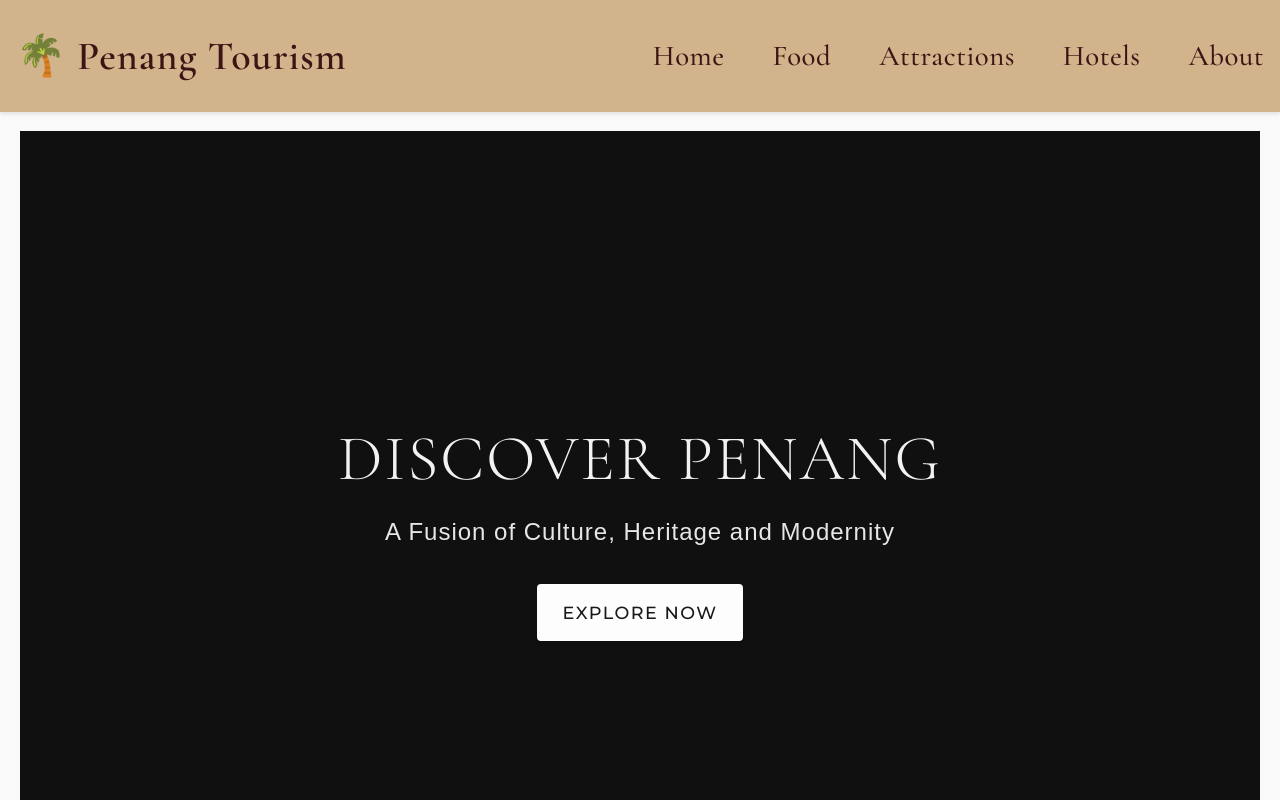
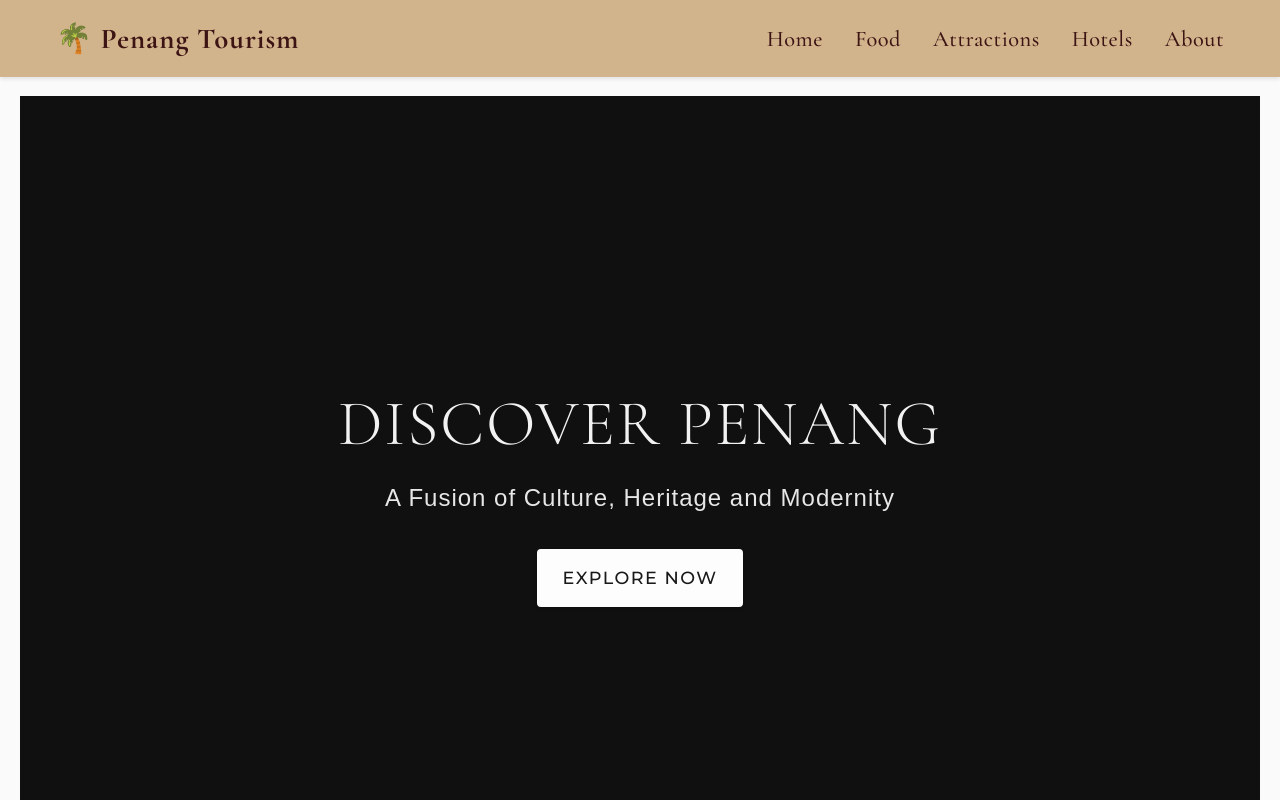
Before and after one commit to JerRenWong/Penang-Attractions-Web, a React (Create React App) app: page / in a window 1280 px wide. Shown: the top 800 px of the page. Built offline with nearby package versions, Linux system fonts and the light colour scheme.

Commit message:
Change the size of navbar

```diff
--- a/src/styles/Navbar.css
+++ b/src/styles/Navbar.css
@@ -1,6 +1,6 @@
 .navbar {
   background-color: #D2B48C;  /* Tan color that complements dark chocolate */
-  padding: 1.5rem 0;  /* Remove horizontal padding from navbar */
+  padding: 0.8rem 0;  /* Reduced from 1.5rem */
   position: sticky;
   top: 0;
   z-index: 1000;
@@ -8,7 +8,7 @@
 }
 
 .navbar-container {
-  max-width: 1400px;  /* Increased from 1200px */
+  max-width: 1200px;  /* Reduced from 1400px */
   margin: 0 auto;
   display: flex;
   justify-content: space-between;
@@ -21,17 +21,17 @@
   align-items: center;
   text-decoration: none;
   color: #3C1414;  /* Dark chocolate color */
-  font-size: 2.5rem;  /* Increased from 1.8rem */
-  font-weight: 600;
+  font-size: 1.8rem;  /* Reduced from 2.5rem */
+  font-weight: bold;
   font-family: var(--font-heading);
   letter-spacing: 1px;
   margin-left: -1rem;  /* Move logo more to the left */
 }
 
 .navbar-logo-icon {
-  height: 45px;  /* Increased from 35px */
+  height: 35px;  /* Reduced from 45px */
   width: auto;
-  margin-right: 15px;  /* Increased from 12px */
+  margin-right: 12px;  /* Reduced from 15px */
 }
 
 .navbar-logo span {
@@ -49,17 +49,20 @@
 }
 
 .nav-item {
-  margin-left: 3rem;  /* Increased spacing between nav items */
+  margin-left: 2rem;  /* Reduced from 3rem */
+  position: relative;
 }
 
 .nav-link {
   color: #3C1414;  /* Dark chocolate color */
   text-decoration: none;
-  font-size: 1.8rem;  /* Increased from 1.2rem */
+  font-size: 1.4rem;  /* Reduced from 1.8rem */
   font-weight: 500;
   letter-spacing: 0.5px;
   transition: all 0.3s ease;
   font-family: var(--font-heading);
+  padding: 0.5rem 0;  /* Reduced from 0.8rem */
+  display: block;
 }
 
 .nav-link:hover {
@@ -76,8 +79,9 @@
   .menu-icon {
     display: block;
     position: relative;
-    width: 30px;
-    height: 22px;
+    width: 30px;  /* Reduced from 35px */
+    height: 20px;  /* Reduced from 25px */
+    cursor: pointer;
   }
 
   .menu-icon span,
@@ -86,7 +90,7 @@
     position: absolute;
     content: '';
     width: 30px;
-    height: 3px;
+    height: 2px;  /* Reduced from 3px */
     background-color: #3C1414;  /* Dark chocolate color */
     transition: all 0.3s ease;
   }
@@ -97,11 +101,11 @@
   }
 
   .menu-icon span::before {
-    top: -8px;
+    top: -6px;  /* Reduced from -8px */
   }
 
   .menu-icon span::after {
-    bottom: -8px;
+    bottom: -6px;  /* Reduced from -8px */
   }
 
   .menu-icon.active span {
@@ -138,7 +142,7 @@
   }
 
   .nav-link {
-    font-size: 2rem;  /* Increased from 1.3rem */
+    font-size: 1.6rem;  /* Reduced from 2rem */
   }
 }
 
@@ -194,10 +198,10 @@
 .dropdown-item {
   display: block;
   width: 100%;
-  padding: 0.8rem 1.5rem;
+  padding: 0.6rem 1.5rem;  /* Reduced from 0.8rem */
   color: #ffffff;  /* White text */
   text-decoration: none;
-  font-size: 1.4rem;
+  font-size: 1.3rem;  /* Reduced from 1.4rem */
   font-family: var(--font-heading);
   transition: all 0.3s ease;
   background: none;
@@ -228,8 +232,8 @@
   }
 
   .dropdown-item {
-    padding: 1rem 2rem;
-    font-size: 1.6rem;
+    padding: 0.8rem 2rem;  /* Reduced from 1rem */
+    font-size: 1.4rem;  /* Reduced from 1.6rem */
     color: #ffffff;  /* White text for mobile too */
   }
 
```
